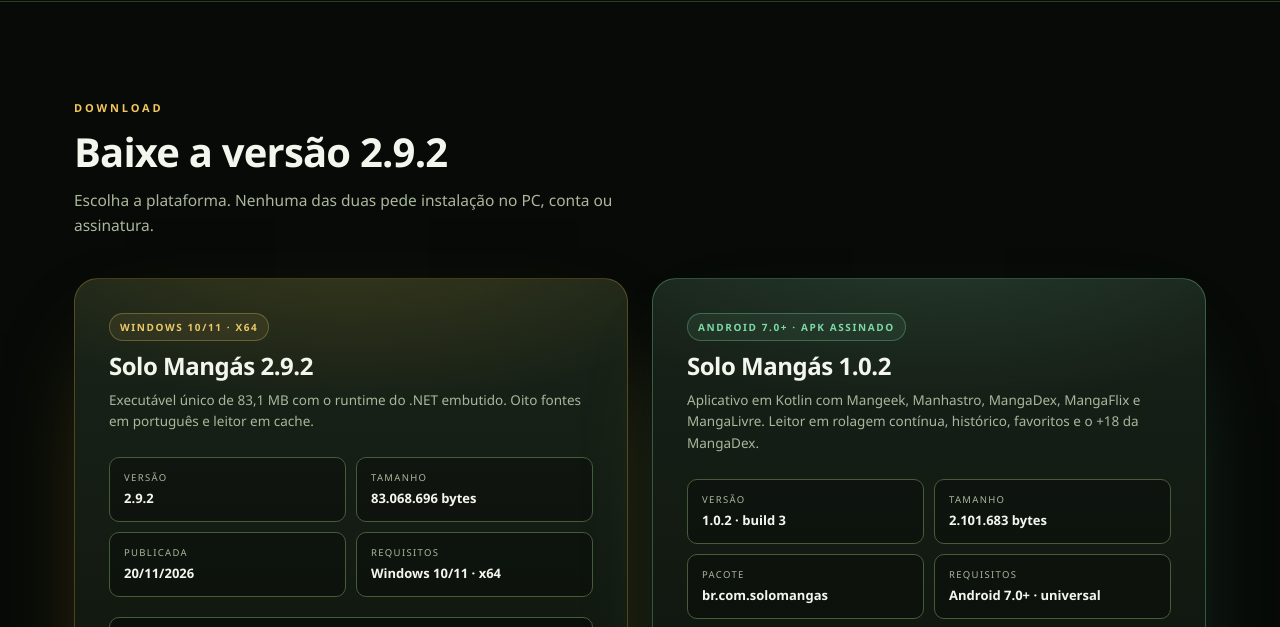
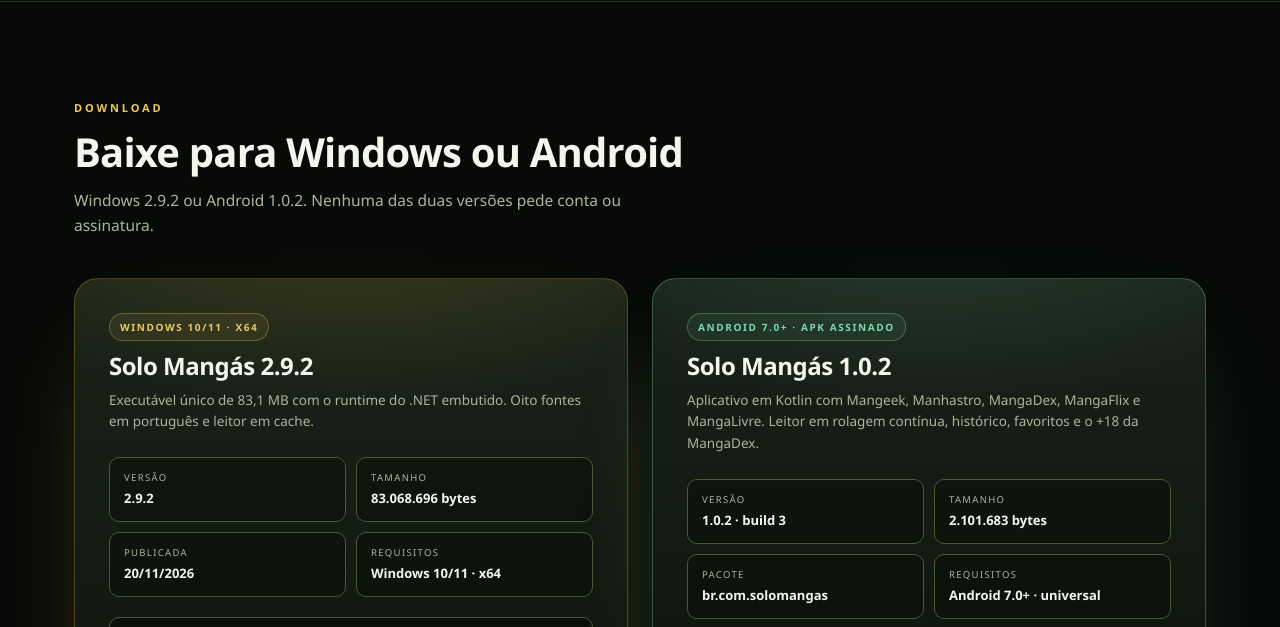
Before and after one commit to flugel0706/solo-mangas, a plain HTML site: page site/index.html in a window 1280 px wide. Shown: the part 5800-6427 px from the top of the page. Drawn offline with Linux system fonts and the light colour scheme.

Commit message:
Site: titulo do download para Windows e Android

```diff
--- a/site/index.html
+++ b/site/index.html
@@ -329,8 +329,8 @@
         <div class="section-head reveal">
           <div>
             <span class="kicker">Download</span>
-            <h2>Baixe a versão 2.9.2</h2>
-            <p class="lead">Escolha a plataforma. Nenhuma das duas pede instalação no PC, conta ou assinatura.</p>
+            <h2>Baixe para Windows ou Android</h2>
+            <p class="lead">Windows 2.9.2 ou Android 1.0.2. Nenhuma das duas versões pede conta ou assinatura.</p>
           </div>
         </div>
 
```
